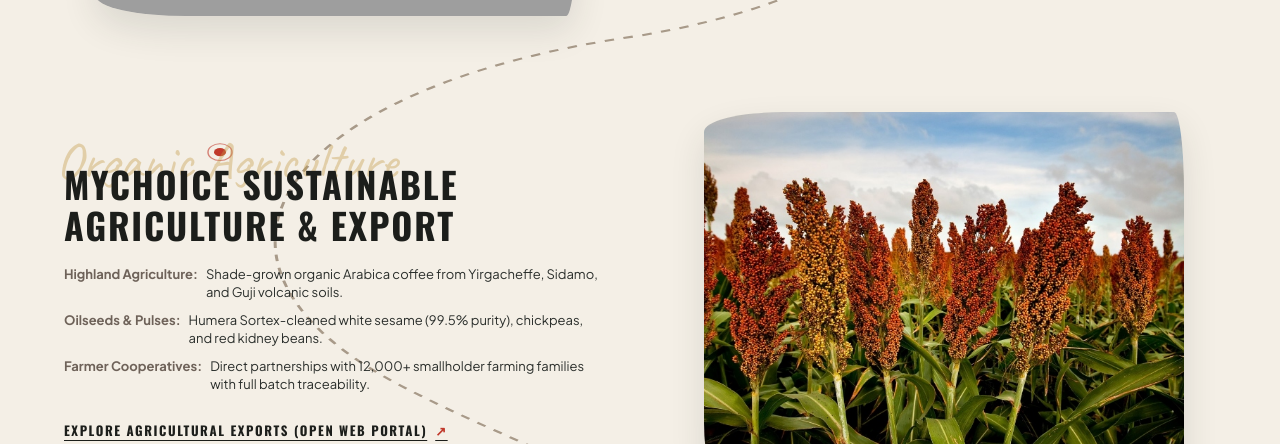
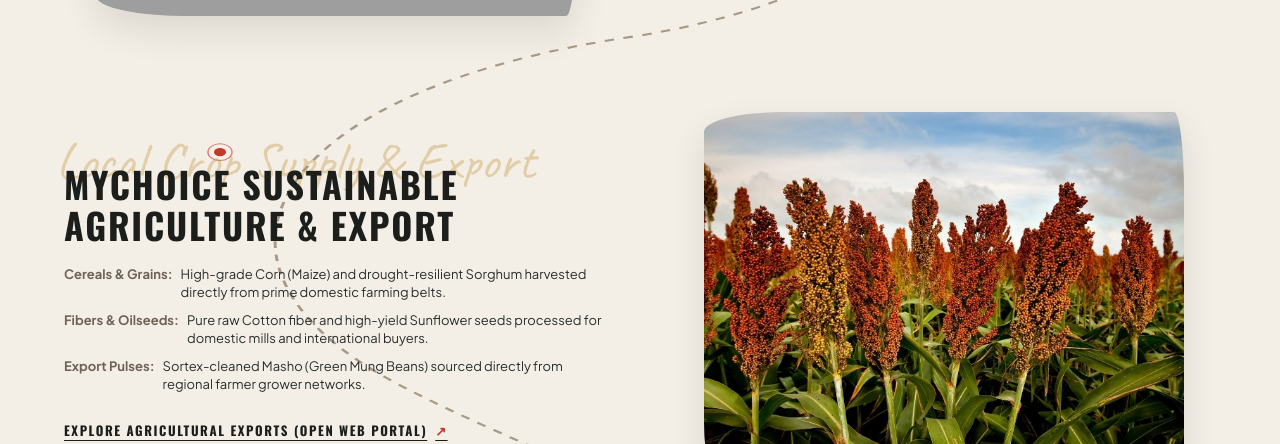
Before and after one commit to Goodomenn/mychoiceethiopia_overview, a React (Vite) app: page / in a window 1280 px wide. Shown: the part 1540-1984 px from the top of the page. Built offline with nearby package versions, Linux system fonts and the light colour scheme; grey boxes are pictures that could not be loaded.

Commit message:
Update agricultural supply offerings to Corn, Cotton, Sorghum, Sunflower, and Masho

```diff
--- a/src/components/Footer.jsx
+++ b/src/components/Footer.jsx
@@ -40,7 +40,7 @@
             </li>
             <li>
               <a href="https://mychoice2.vercel.app/" target="_blank" rel="noopener noreferrer">
-                Agriculture &amp; Agro-Export ↗
+                Local Crop Supply (Corn, Cotton, Sorghum, Sunflower, Masho) ↗
               </a>
             </li>
             <li><Link to="/subsidiaries">Subsidiaries Directory</Link></li>
--- a/src/data/subsidiaries.js
+++ b/src/data/subsidiaries.js
@@ -7,13 +7,13 @@
     division: 'Agro Commodity Export & Processing',
     badge: 'Agro Export',
     status: 'ISO 22000 & HACCP Certified',
-    desc: 'Specialty coffee and oilseed export powerhouse operating integrated washing stations across Yirgacheffe, Sidamo, and Humera. Supplies 25,000+ metric tons of agricultural commodities to 35+ international maritime ports.',
+    desc: 'Leading local crop supply and export enterprise specializing in Corn (Maize), raw Cotton, Sorghum, Sunflower seeds, and Masho (green mung beans) sourced directly from regional Ethiopian agricultural cooperatives.',
     entity: 'Ela Trading PLC (Reg #14/666/128419/2005)',
     webUrl: 'https://mychoice2.vercel.app/',
     localUrl: 'file:///C:/Users/ASUS%20VIVOBOOK/.gemini/antigravity/scratch/ela-trading-website/index.html',
     heroImg: '/images/crop-harvest.jpg',
     specs: [
-      { k: 'Primary Commodities', v: 'Arabica Coffee G1, Humera Sesame, Turmeric' },
+      { k: 'Primary Commodities', v: 'Corn, Cotton, Sorghum, Sunflower, Masho' },
       { k: 'Annual Export Scale', v: '25,000+ Metric Tons' },
       { k: 'Processing Facilities', v: 'Optical Sortex & Mechanical Cleaning Plant' },
       { k: 'Shipping Terms', v: 'Djibouti Port FOB / Worldwide CIF' }
--- a/src/pages/About.jsx
+++ b/src/pages/About.jsx
@@ -86,7 +86,7 @@
                   <a href="https://mychoice2.vercel.app/" target="_blank" rel="noopener noreferrer" style={{ color: 'inherit', textDecoration: 'underline' }}>
                     Access Ethiopia Commodities (Live Web Portal ↗)
                   </a>:
-                </strong> Agricultural export enterprise cultivating and exporting organic Arabica coffee from Yirgacheffe and Sidamo, alongside Sortex-grade Humera sesame seeds and pulses with 12,000+ farmer cooperative partners.
+                </strong> Agricultural enterprise specializing in the supply and export of key local crops: Corn (Maize), raw Cotton, Sorghum, Sunflower oilseeds, and clean Masho (Green Mung Beans) sourced directly from regional farming networks.
               </div>
             </div>
             <div className="key-point-item">
--- a/src/pages/Contact.jsx
+++ b/src/pages/Contact.jsx
@@ -225,7 +225,7 @@
                     >
                       <option value="fleet">B2B NGO / UN Fleet Leasing (30-Day Credit, VAT #80692)</option>
                       <option value="tours">B2C Adventure Expeditions (Danakil, Gheralta, Lalibela)</option>
-                      <option value="commodities">Access Ethiopia Agricultural Export (Coffee, Sesame)</option>
+                      <option value="commodities">Access Ethiopia Crop Supply (Corn, Cotton, Sorghum, Sunflower, Masho)</option>
                       <option value="governance">Corporate Governance &amp; Tender Pre-Qualification</option>
                     </select>
                   </div>
--- a/src/pages/Home.jsx
+++ b/src/pages/Home.jsx
@@ -190,7 +190,7 @@
                     <option value="mekelle">Mekelle Hub — Gheralta Rock Churches</option>
                     <option value="addis">Addis Ababa HQ — Diplomatic &amp; Nationwide</option>
                     <option value="lalibela">Historic Lalibela &amp; Simien Treks</option>
-                    <option value="yirgacheffe">Yirgacheffe &amp; Sidamo Coffee Belt</option>
+                    <option value="yirgacheffe">Corn, Cotton &amp; Sorghum Agricultural Belts</option>
                   </select>
                 </div>
               </div>
@@ -207,8 +207,8 @@
                   >
                     <option value="tours">B2C Adventure Expeditions (Tours)</option>
                     <option value="fleet">B2B UN/NGO Fleet Leasing</option>
-                    <option value="commodities">Access Ethiopia Agriculture (Coffee)</option>
-                    <option value="commodities">Access Ethiopia Agriculture (Sesame &amp; Pulses)</option>
+                    <option value="commodities">Local Crops (Corn &amp; Cotton Supply)</option>
+                    <option value="commodities">Local Crops (Sorghum, Sunflower &amp; Masho)</option>
                   </select>
                 </div>
               </div>
@@ -331,7 +331,7 @@
           <div id="stop-commodities" className="trail-stop-row stop-right-photo">
             <div className="stop-content-col">
               <div className="watermark-heading-wrap">
-                <span className="gold-script-watermark">Organic Agriculture</span>
+                <span className="gold-script-watermark">Local Crop Supply & Export</span>
                 <h3 className="stop-venture-title">
                   MYCHOICE SUSTAINABLE AGRICULTURE &amp; EXPORT
                 </h3>
@@ -339,16 +339,16 @@
 
               <div className="stop-meta-list">
                 <div className="meta-line">
-                  <span className="meta-label">Highland Agriculture:</span>
-                  <span className="meta-val">Shade-grown organic Arabica coffee from Yirgacheffe, Sidamo, and Guji volcanic soils.</span>
+                  <span className="meta-label">Cereals &amp; Grains:</span>
+                  <span className="meta-val">High-grade Corn (Maize) and drought-resilient Sorghum harvested directly from prime domestic farming belts.</span>
                 </div>
                 <div className="meta-line">
-                  <span className="meta-label">Oilseeds &amp; Pulses:</span>
-                  <span className="meta-val">Humera Sortex-cleaned white sesame (99.5% purity), chickpeas, and red kidney beans.</span>
+                  <span className="meta-label">Fibers &amp; Oilseeds:</span>
+                  <span className="meta-val">Pure raw Cotton fiber and high-yield Sunflower seeds processed for domestic mills and international buyers.</span>
                 </div>
                 <div className="meta-line">
-                  <span className="meta-label">Farmer Cooperatives:</span>
-                  <span className="meta-val">Direct partnerships with 12,000+ smallholder farming families with full batch traceability.</span>
+                  <span className="meta-label">Export Pulses:</span>
+                  <span className="meta-val">Sortex-cleaned Masho (Green Mung Beans) sourced directly from regional farmer grower networks.</span>
                 </div>
               </div>
 
--- a/src/pages/Subsidiaries.jsx
+++ b/src/pages/Subsidiaries.jsx
@@ -28,15 +28,15 @@
     {
       id: 'access-ethiopia',
       folder: 'D:\\neh\\MyChoice\\mychoice2',
-      title: 'Access Ethiopia — Sustainable Agriculture & Global Agro-Export',
-      tagline: 'Organic Highland Coffee Agriculture, Oilseeds, Pulses & Global Trade',
+      title: 'Access Ethiopia — Sustainable Agriculture & Crop Supply',
+      tagline: 'Corn, Cotton, Sorghum, Sunflower & Masho Domestic Supply & Export',
       heroImg: '/images/crop-harvest.jpg',
-      summary: 'Premier agricultural enterprise partnering with smallholder farming cooperatives to cultivate, harvest, and export organic Arabica coffee, Sortex sesame, and legumes worldwide.',
+      summary: 'Premier agricultural enterprise specializing in the supply and export of essential local crops: high-grade Corn, natural Cotton, Sorghum, Sunflower oilseeds, and clean Masho (green mung beans) sourced directly from regional farming networks.',
       pillars: [
-        { title: 'Premium Green Coffee', desc: 'Organic shade-grown Arabica from Sidama, Yirgacheffe, Guji, and Harar with SCA cupping scores 86+.' },
-        { title: 'Humera White Sesame', desc: 'High oil-content natural sesame sortex cleaned to 99.5% export purity for international confectioneries.' },
-        { title: 'Nutritious Pulses', desc: 'Chickpeas, red speckled kidney beans, and mung beans processed in modern hygienic cleaning plants.' },
-        { title: '50K+ MT Capacity', desc: 'Integrated supply chain with direct farmer cooperative partnerships and Djibouti Port logistics.' }
+        { title: 'Corn (Maize) & Sorghum', desc: 'High-energy white and yellow corn, paired with drought-hardy Ethiopian sorghum supplied for food and feed.' },
+        { title: 'Raw Cotton Fiber', desc: 'Naturally harvested clean raw cotton lint and fiber for textile industries and international commerce.' },
+        { title: 'Sunflower Oilseeds', desc: 'High-oil yield sunflower seeds cultivated in rich domestic soils for pressing and food processing.' },
+        { title: 'Masho (Green Mung Beans)', desc: 'Clean, sortex-processed Masho with high purity, protein content, and full batch origin traceability.' }
       ],
       stats: [
         { label: 'Global Trade', value: '15+ Years' },
```
